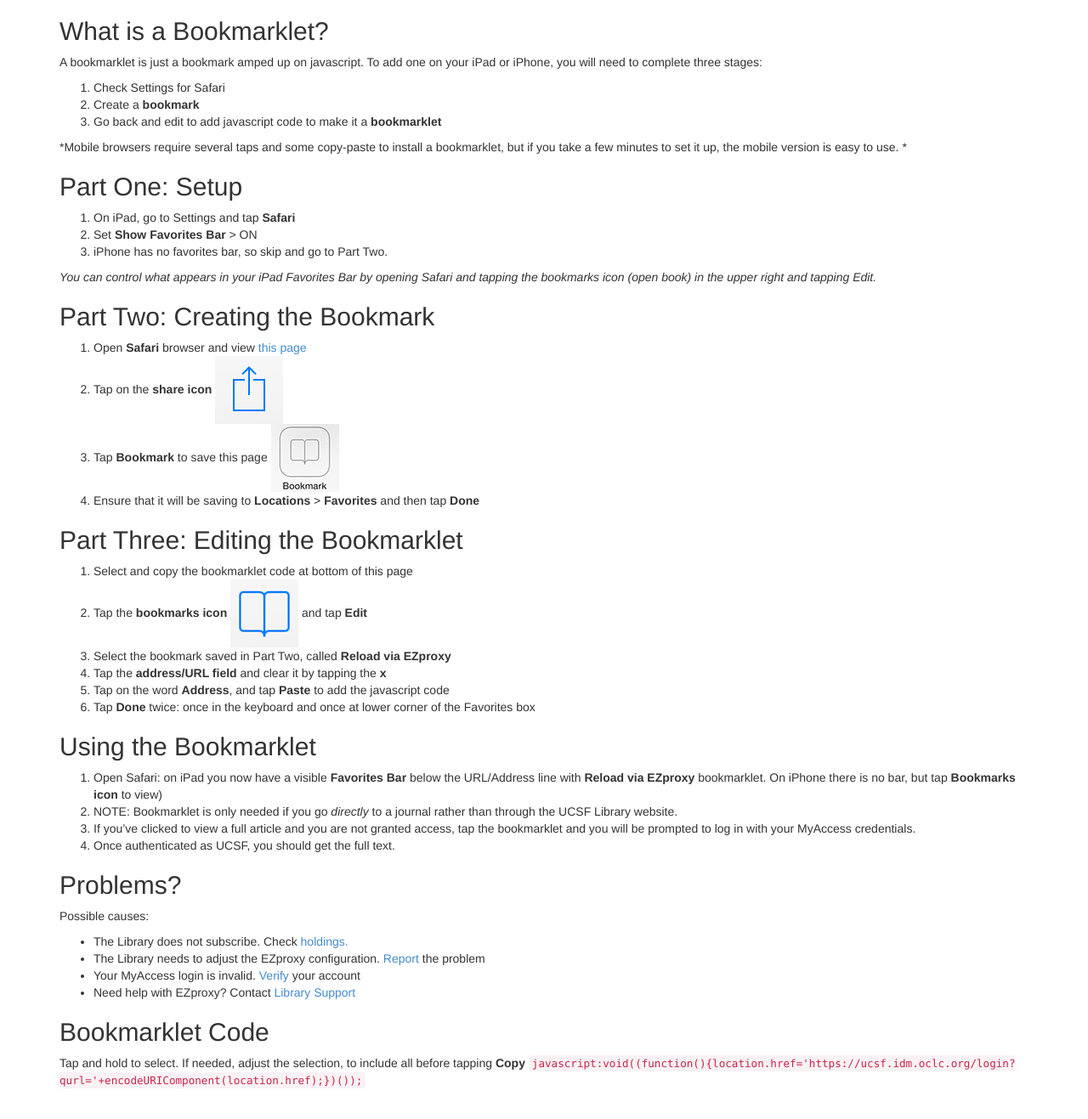
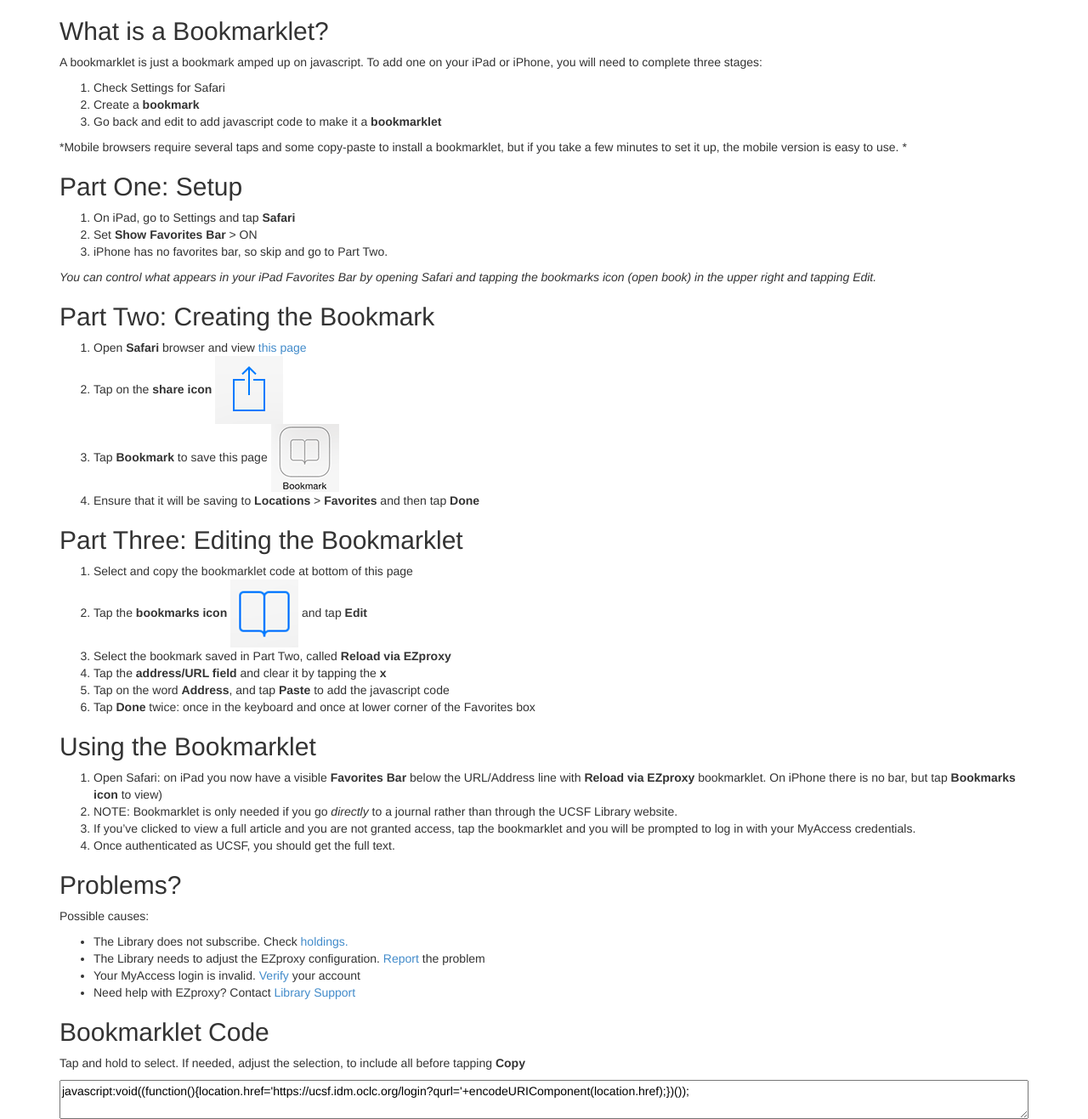
Before and after one commit to ucsf-ckm/bookmarklet, a Jekyll site: the page built from index.md, in a window 1280 px wide. Shown: the whole page at 85% size. Built offline with Jekyll 4.4.1, drawn with Linux system fonts in a browser that asks for light colours; before the commit the page ends 1291 px from its top, so only the background shows below that.

Commit message:
selection widget

```diff
--- a/_layouts/default.html
+++ b/_layouts/default.html
@@ -6,13 +6,13 @@
   <title>{% if page.title %}{{ page.title }} - {% endif %}</title>
   <meta name="viewport" content="width=device-width, initial-scale=1.0">
   <link rel="stylesheet" href="css/bootstrap.min.css">
-  <style>
-    code { white-space: inherit;}
-  </style>
+  <style>textarea {width: 100%;}</style>
 </head>
 <body>
   <div class="container">
     {{ content }}
+
+    <textarea readonly onclick="this.setSelectionRange(0,999);">javascript:void((function(){location.href='https://ucsf.idm.oclc.org/login?qurl='+encodeURIComponent(location.href);})());</textarea>
   </div>
 </body>
 </html>
--- a/index.md
+++ b/index.md
@@ -48,4 +48,3 @@ Possible causes:
 
 ## Bookmarklet Code
 Tap and hold to select. If needed, adjust the selection, to include all before tapping **Copy**
-`javascript:void((function(){location.href='https://ucsf.idm.oclc.org/login?qurl='+encodeURIComponent(location.href);})());`
```
